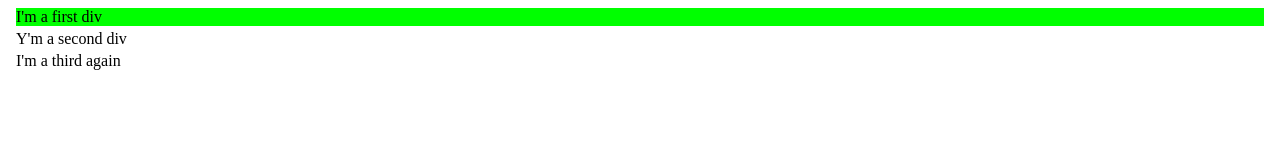
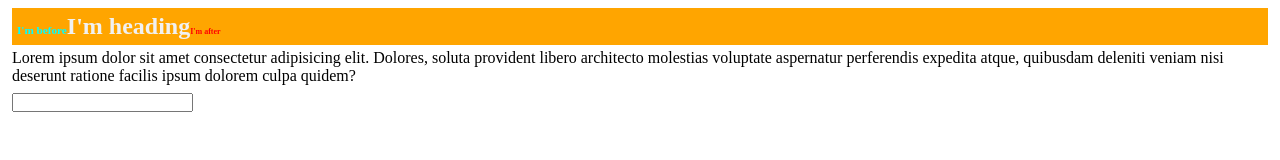
Before and after one commit to Burhanuddin-49/Fullstack_Session, a plain HTML site: page index.html in a window 1280 px wide. Drawn offline with Linux system fonts and the light colour scheme.

Commit message:
pseudo selector

```diff
--- a/index.html
+++ b/index.html
@@ -11,16 +11,40 @@
         margin: 4px;
         box-sizing: border-box;
       }
-      div.parent div:nth-child(1) {
+      h2{
+        padding: 5px;
+        background-color: orange;
+        color: #f1f1f1;
+      }
+      h2:hover{
+        background-color: orangered;
+        cursor: pointer;
+      }
+      div::selection{
         background-color: lime;
+      }
+      input:focus{
+        background-color: pink;
+        color: red;
+        font-size: 2rem;
+      }
+      h2::after{
+        content: "I'm after";
+        font-size: 0.5rem;
+        color: red;
+        position: relative;
+      }
+      h2::before{
+        content: "I'm before";
+        color: cyan;
+        font-size: 0.7rem;
+        position: relative;
       }
     </style>
   </head>
   <body>
-    <div class="parent">
-      <div>I'm a first div</div>
-      <div>Y'm a second div</div>
-      <div>I'm a third again</div>
-    </div>
+    <h2>I'm heading</h2>
+    <div>Lorem ipsum dolor sit amet consectetur adipisicing elit. Dolores, soluta provident libero architecto molestias voluptate aspernatur perferendis expedita atque, quibusdam deleniti veniam nisi deserunt ratione facilis ipsum dolorem culpa quidem?</div>
+    <input type="text" />
   </body>
 </html>
```
